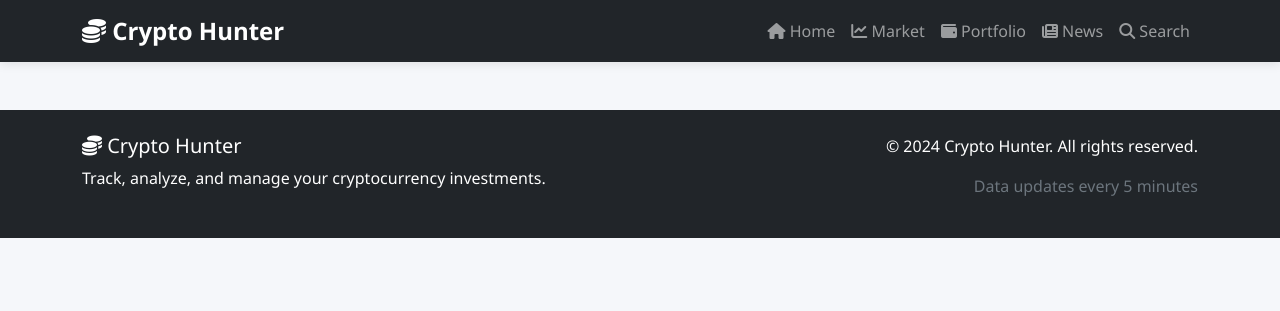
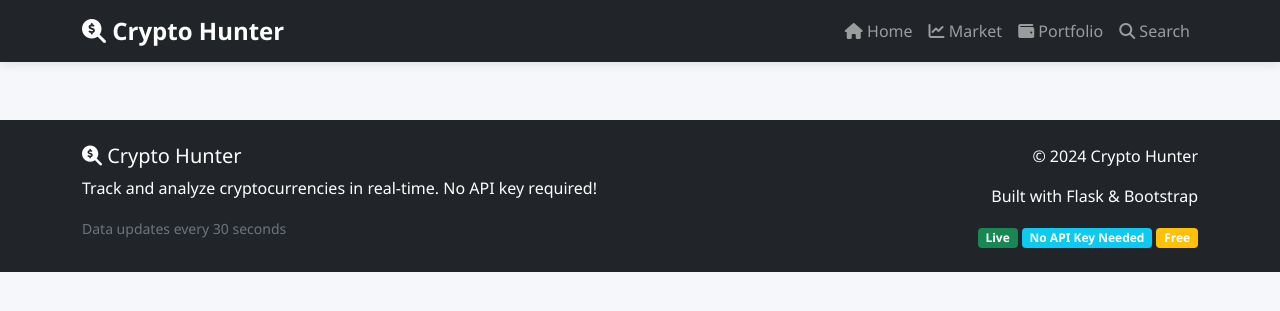
Before and after one commit to JACKMODZ0/Jack-modz, a Flask app: template templates/base.html in a window 1280 px wide. Shown: the top 311 px of the page. Run offline with Flask 3, Linux system fonts and the light colour scheme; the template is opened without the code that fills it, so the values that code supplies are empty.

Commit message:
Update base.html for improved navigation and content

```diff
--- a/templates/base.html
+++ b/templates/base.html
@@ -3,18 +3,18 @@
 <head>
     <meta charset="UTF-8">
     <meta name="viewport" content="width=device-width, initial-scale=1.0">
-    <title>{% block title %}Crypto Hunter - Track Your Cryptocurrencies{% endblock %}</title>
+    <title>Crypto Hunter - {% block title %}Home{% endblock %}</title>
     <link href="https://cdn.jsdelivr.net/npm/bootstrap@5.1.3/dist/css/bootstrap.min.css" rel="stylesheet">
     <link rel="stylesheet" href="https://cdnjs.cloudflare.com/ajax/libs/font-awesome/6.4.0/css/all.min.css">
     <link rel="stylesheet" href="{{ url_for('static', filename='css/style.css') }}">
-    {% block extra_css %}{% endblock %}
+    <link rel="icon" href="https://img.icons8.com/color/48/000000/bitcoin--v1.png">
 </head>
 <body>
     <!-- Navigation -->
-    <nav class="navbar navbar-expand-lg navbar-dark bg-dark">
+    <nav class="navbar navbar-expand-lg navbar-dark bg-dark fixed-top">
         <div class="container">
             <a class="navbar-brand" href="/">
-                <i class="fas fa-coins"></i> Crypto Hunter
+                <i class="fas fa-search-dollar"></i> <strong>Crypto Hunter</strong>
             </a>
             <button class="navbar-toggler" type="button" data-bs-toggle="collapse" data-bs-target="#navbarNav">
                 <span class="navbar-toggler-icon"></span>
@@ -22,16 +22,19 @@
             <div class="collapse navbar-collapse" id="navbarNav">
                 <ul class="navbar-nav ms-auto">
                     <li class="nav-item">
-                        <a class="nav-link" href="/"><i class="fas fa-home"></i> Home</a>
+                        <a class="nav-link {% if request.path == '/' %}active{% endif %}" href="/">
+                            <i class="fas fa-home"></i> Home
+                        </a>
                     </li>
                     <li class="nav-item">
-                        <a class="nav-link" href="/market"><i class="fas fa-chart-line"></i> Market</a>
+                        <a class="nav-link {% if request.path.startswith('/market') %}active{% endif %}" href="/market">
+                            <i class="fas fa-chart-line"></i> Market
+                        </a>
                     </li>
                     <li class="nav-item">
-                        <a class="nav-link" href="/portfolio"><i class="fas fa-wallet"></i> Portfolio</a>
-                    </li>
-                    <li class="nav-item">
-                        <a class="nav-link" href="/news"><i class="fas fa-newspaper"></i> News</a>
+                        <a class="nav-link {% if request.path.startswith('/portfolio') %}active{% endif %}" href="/portfolio">
+                            <i class="fas fa-wallet"></i> Portfolio
+                        </a>
                     </li>
                     <li class="nav-item">
                         <a class="nav-link" href="#" data-bs-toggle="modal" data-bs-target="#searchModal">
@@ -48,12 +51,12 @@
         <div class="modal-dialog">
             <div class="modal-content">
                 <div class="modal-header">
-                    <h5 class="modal-title">Search Cryptocurrencies</h5>
+                    <h5 class="modal-title"><i class="fas fa-search"></i> Search Cryptocurrency</h5>
                     <button type="button" class="btn-close" data-bs-dismiss="modal"></button>
                 </div>
                 <div class="modal-body">
                     <div class="input-group">
-                        <input type="text" id="searchInput" class="form-control" placeholder="Search by name or symbol...">
+                        <input type="text" id="searchInput" class="form-control" placeholder="Type coin name or symbol...">
                         <button class="btn btn-primary" onclick="searchCrypto()">
                             <i class="fas fa-search"></i>
                         </button>
@@ -65,29 +68,27 @@
     </div>
 
     <!-- Main Content -->
-    <main class="container mt-4">
-        {% with messages = get_flashed_messages() %}
-            {% if messages %}
-                {% for message in messages %}
-                    <div class="alert alert-info">{{ message }}</div>
-                {% endfor %}
-            {% endif %}
-        {% endwith %}
-
+    <main class="container mt-5 pt-4">
         {% block content %}{% endblock %}
     </main>
 
     <!-- Footer -->
-    <footer class="bg-dark text-white mt-5 py-4">
+    <footer class="bg-dark text-white py-4 mt-5">
         <div class="container">
             <div class="row">
                 <div class="col-md-6">
-                    <h5><i class="fas fa-coins"></i> Crypto Hunter</h5>
-                    <p>Track, analyze, and manage your cryptocurrency investments.</p>
+                    <h5><i class="fas fa-search-dollar"></i> Crypto Hunter</h5>
+                    <p>Track and analyze cryptocurrencies in real-time. No API key required!</p>
+                    <small class="text-muted">Data updates every 30 seconds</small>
                 </div>
-                <div class="col-md-6 text-end">
-                    <p>&copy; 2024 Crypto Hunter. All rights reserved.</p>
-                    <p class="text-muted">Data updates every 5 minutes</p>
+                <div class="col-md-6 text-md-end">
+                    <p>&copy; 2024 Crypto Hunter</p>
+                    <p>Built with Flask & Bootstrap</p>
+                    <div class="mt-2">
+                        <span class="badge bg-success">Live</span>
+                        <span class="badge bg-info">No API Key Needed</span>
+                        <span class="badge bg-warning">Free</span>
+                    </div>
                 </div>
             </div>
         </div>
@@ -97,21 +98,25 @@
     <script src="https://cdn.jsdelivr.net/npm/bootstrap@5.1.3/dist/js/bootstrap.bundle.min.js"></script>
     <script src="https://cdn.jsdelivr.net/npm/chart.js"></script>
     <script src="{{ url_for('static', filename='js/script.js') }}"></script>
-    {% block extra_js %}{% endblock %}
 
     <script>
+    // Search functionality
     function searchCrypto() {
-        const query = document.getElementById('searchInput').value;
-        if (query.length < 2) return;
+        const query = document.getElementById('searchInput').value.trim();
+        if (query.length < 2) {
+            document.getElementById('searchResults').innerHTML =
+                '<p class="text-muted">Type at least 2 characters</p>';
+            return;
+        }
 
-        fetch(`/search?q=${query}`)
+        fetch(`/api/search?q=${query}`)
             .then(response => response.json())
             .then(data => {
                 const resultsDiv = document.getElementById('searchResults');
                 resultsDiv.innerHTML = '';
 
                 if (data.length === 0) {
-                    resultsDiv.innerHTML = '<p class="text-muted">No results found</p>';
+                    resultsDiv.innerHTML = '<p class="text-muted">No cryptocurrencies found</p>';
                     return;
                 }
 
@@ -120,15 +125,15 @@
                     const changeIcon = crypto.change_24h >= 0 ? 'fa-arrow-up' : 'fa-arrow-down';
 
                     const item = `
-                        <a href="/crypto/${crypto.id}" class="text-decoration-none">
-                            <div class="d-flex justify-content-between align-items-center p-2 border-bottom">
+                        <a href="/crypto/${crypto.id}" class="text-decoration-none" data-bs-dismiss="modal">
+                            <div class="d-flex justify-content-between align-items-center p-2 border-bottom hover-bg">
                                 <div>
                                     <img src="${crypto.image}" alt="${crypto.name}" style="width: 24px; height: 24px;">
                                     <strong class="ms-2">${crypto.name}</strong>
                                     <span class="text-muted">(${crypto.symbol})</span>
                                 </div>
                                 <div class="${changeClass}">
-                                    $${crypto.price_usd.toLocaleString()}
+                                    $${crypto.price.toLocaleString(undefined, {minimumFractionDigits: 2, maximumFractionDigits: 2})}
                                     <i class="fas ${changeIcon}"></i>
                                 </div>
                             </div>
@@ -139,12 +144,19 @@
             });
     }
 
-    // Auto-search when typing
+    // Auto search when typing
     document.getElementById('searchInput').addEventListener('input', function(e) {
         if (this.value.length >= 2) {
             searchCrypto();
         }
     });
+
+    // Auto-refresh data every 30 seconds
+    setInterval(() => {
+        if (window.location.pathname === '/' || window.location.pathname === '/market') {
+            window.location.reload();
+        }
+    }, 30000);
     </script>
 </body>
-  </html>
+                        </html>
```
